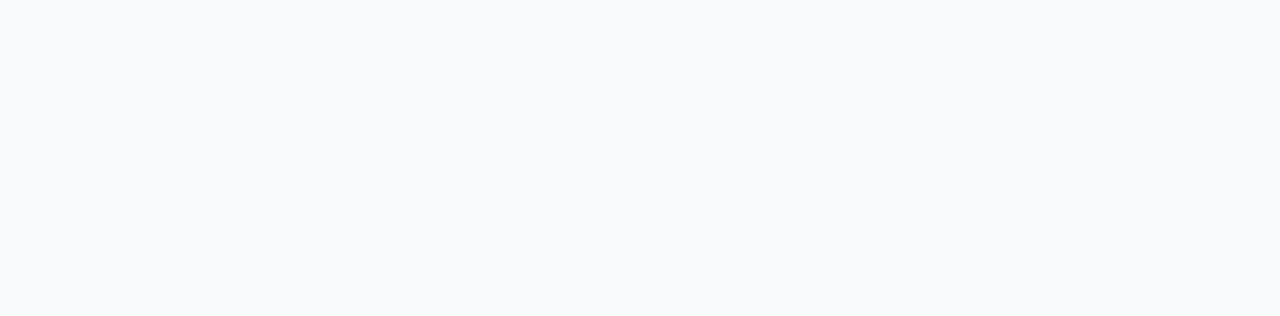
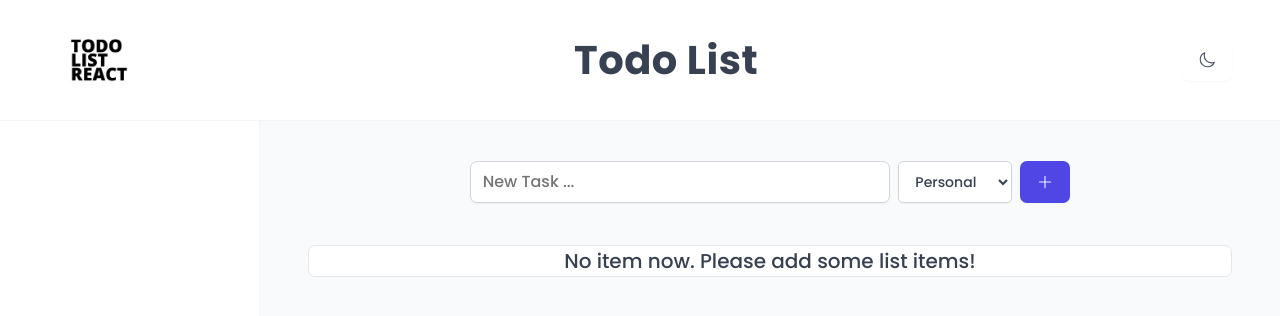
Before and after one commit to stevenHuang0604/todo-list-react, a React (Vite) app: page /lists in a window 1280 px wide. Before the commit this address had no page. Shown: the top 316 px of the page. Built offline with nearby package versions, Linux system fonts and the light colour scheme.

Commit message:
feat: create lists route

```diff
--- a/src/App.jsx
+++ b/src/App.jsx
@@ -1,29 +1,17 @@
-import Main from './ui/Main';
-import Header from './ui/Header';
-import Input from './ui/Input';
-import List from './ui/List';
-import Status from './ui/status';
-import { useTasks } from './context/TasksContext';
-import { BrowserRouter, Route, Routes } from 'react-router-dom';
+import { BrowserRouter, Navigate, Route, Routes } from 'react-router-dom';
+
 import AppLayout from './ui/AppLayout';
+import Lists from './pages/Lists';
 
 function App() {
-  const { tasks } = useTasks();
-  const taskLength = tasks?.length;
-
   return (
     <BrowserRouter>
       <Routes>
         <Route element={<AppLayout />}>
-          <Route index element={<List />} />
+          <Route index element={<Navigate replace to='/lists' />} />
+          <Route path='/lists' element={<Lists />} />
         </Route>
       </Routes>
-      {/* <Main>
-        <Header />
-        <Input />
-        <List />
-        {taskLength ? <Status /> : ''}
-      </Main> */}
     </BrowserRouter>
   );
 }
--- /dev/null
+++ b/src/pages/Lists.jsx
@@ -0,0 +1,19 @@
+import { useTasks } from '../context/TasksContext';
+import Input from '../ui/Input';
+import List from '../ui/List';
+import Status from '../ui/status';
+
+function Lists() {
+  const { tasks } = useTasks();
+  const taskLength = tasks?.length;
+
+  return (
+    <>
+      <Input />
+      <List />
+      {taskLength ? <Status /> : ''}
+    </>
+  );
+}
+
+export default Lists;
--- a/src/styles/List.module.css
+++ b/src/styles/List.module.css
@@ -1,7 +1,7 @@
 .list-wrap {
   position: relative;
-  /* width: 65%; */
-  margin: 4rem auto 0;
+  width: 100%;
+  margin: 1rem auto 0;
 
   border: 1px solid var(--color-grey-200);
 
--- a/src/styles/Status.module.css
+++ b/src/styles/Status.module.css
@@ -1,5 +1,6 @@
 .status {
-  /* width: 65%; */
+  width: 100%;
+
   margin: 0 auto;
   margin-top: 1rem;
   display: flex;
```
